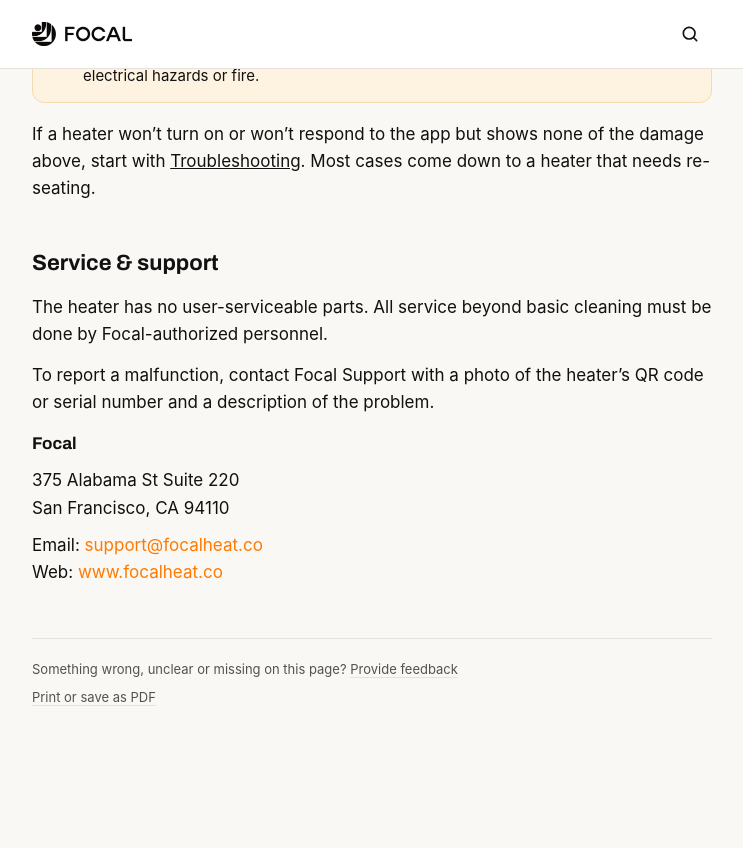
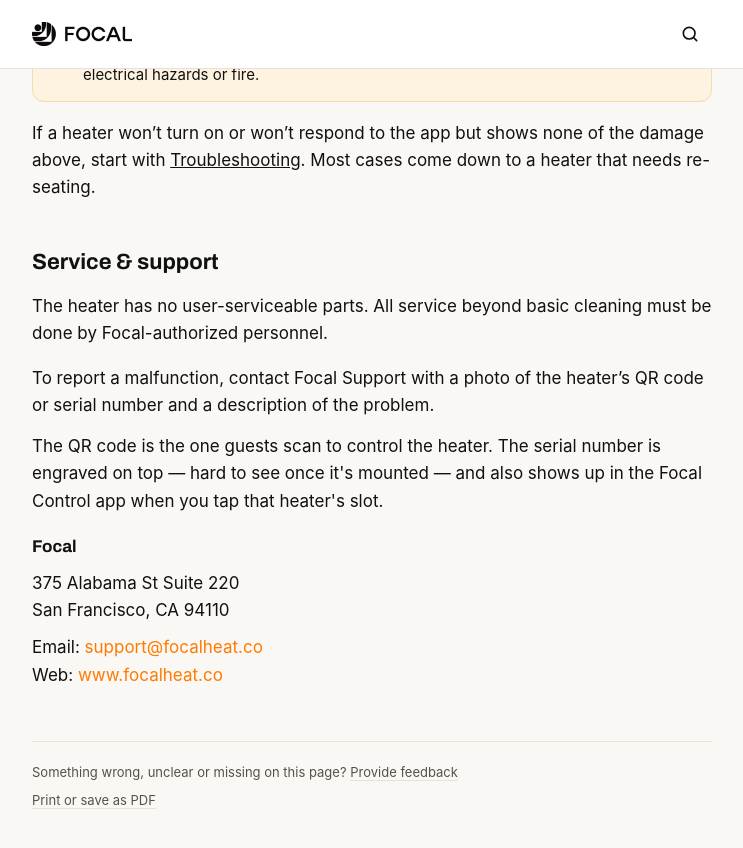
Before and after one commit to BeamT/external-docs, a Jekyll site: the page built from _guides/maintenance.md, in a window 1280 px wide and 900 px high, scrolled down 1946 px. Shown: the top 848 px of the window, without its empty margins (268-1011 px from the left). Built offline with Jekyll 4.4.1, drawn with Linux system fonts in a browser that asks for light colours; some web fonts are replaced; before the commit the page ends 2744 px from its top, so only the background shows below that; some of the changed text lies outside the part shown.

Commit message:
Maintenance & Care: Home edits (#169)
Power check is Restaurant-only (heading and TOC entry inside the block).
Home damage paragraph says contact Focal Support; Home report line uses
the serial number only. Version 1.2.

Co-Authored-By: Claude Sonnet 5.5 <noreply@anthropic.com>

```diff
--- a/_guides/maintenance.md
+++ b/_guides/maintenance.md
@@ -6,20 +6,24 @@ product: both
 stage: [service]
 order: 90
 summary: Maintenance and care for your Focal system.
-version: "1.1"
-updated: "2026-07-29"
+version: "1.2"
+updated: "2026-11-25"
 ---
 
 ## On this page
+{% capture toc_power %}
 - [Daily power check for staff](#daily-power-check-for-staff)
+{% endcapture %}
+{% include productonly.html for="restaurant" content=toc_power %}
+
 - [How often to clean](#how-often-to-clean)
 - [Cleaning procedure](#cleaning-procedure)
 - [Damage & malfunction](#damage--malfunction)
 - [Service & support](#service--support)
 
+{% capture power_check %}
 ## Daily power check for staff
 
-{% capture power_check %}
 A quick routine each shift keeps false offline reports down:
 
 {% include checklist.html items="Rail switch is on | Each heater's power LEDs are lit" %}
@@ -52,14 +56,32 @@ Stop using the heater and contact Focal Support right away if you see any of the
 
 {% include warn.html text="Do not operate a heater that shows any sign of damage. Doing so may result in electrical hazards or fire." %}
 
+{% capture damage_restaurant %}
 If a heater won't turn on or won't respond to the app but shows none of the damage above, start with [Troubleshooting]({{ site.baseurl }}/troubleshooting/). Most cases come down to a heater that needs re-seating.
+{% endcapture %}
+{% include productonly.html for="restaurant" content=damage_restaurant %}
+
+{% capture damage_home %}
+If a heater won't turn on or won't respond to the app but shows none of the damage above, contact Focal Support.
+{% endcapture %}
+{% include productonly.html for="home" content=damage_home %}
 
 ## Service & support
 
 {% include service.html %}
 
+{% capture report_restaurant %}
 To report a malfunction, contact Focal Support with a photo of the heater's QR code or serial number and a description of the problem.
 
-{% comment %}{% include serial.html %}{% endcomment %}
+{% include serial.html %}
+{% endcapture %}
+{% include productonly.html for="restaurant" content=report_restaurant %}
+
+{% capture report_home %}
+To report a malfunction, contact Focal Support with the heater's serial number and a description of the problem.
+
+{% include serial.html style="home" %}
+{% endcapture %}
+{% include productonly.html for="home" content=report_home %}
 
 {% include contact.html %}
```
